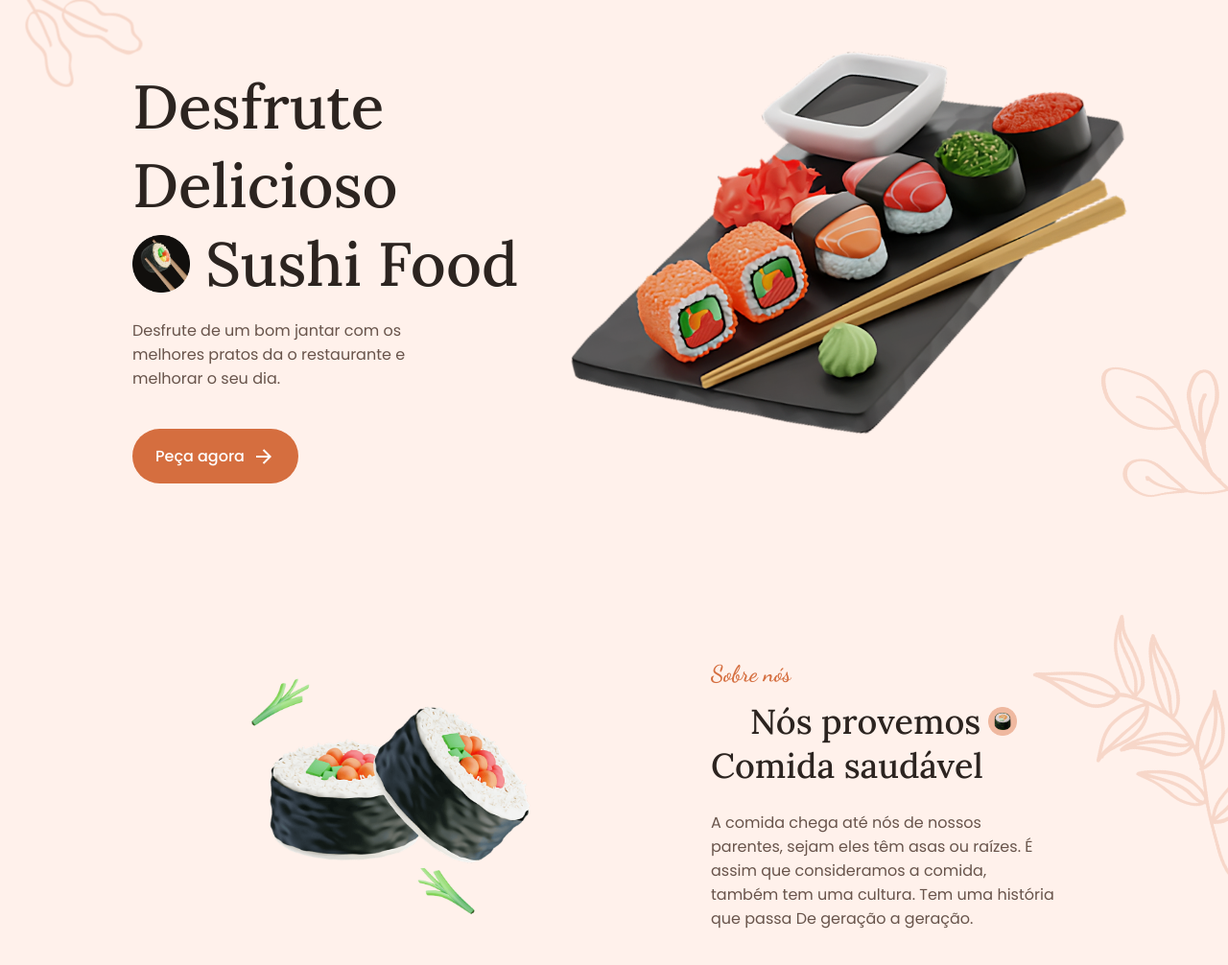
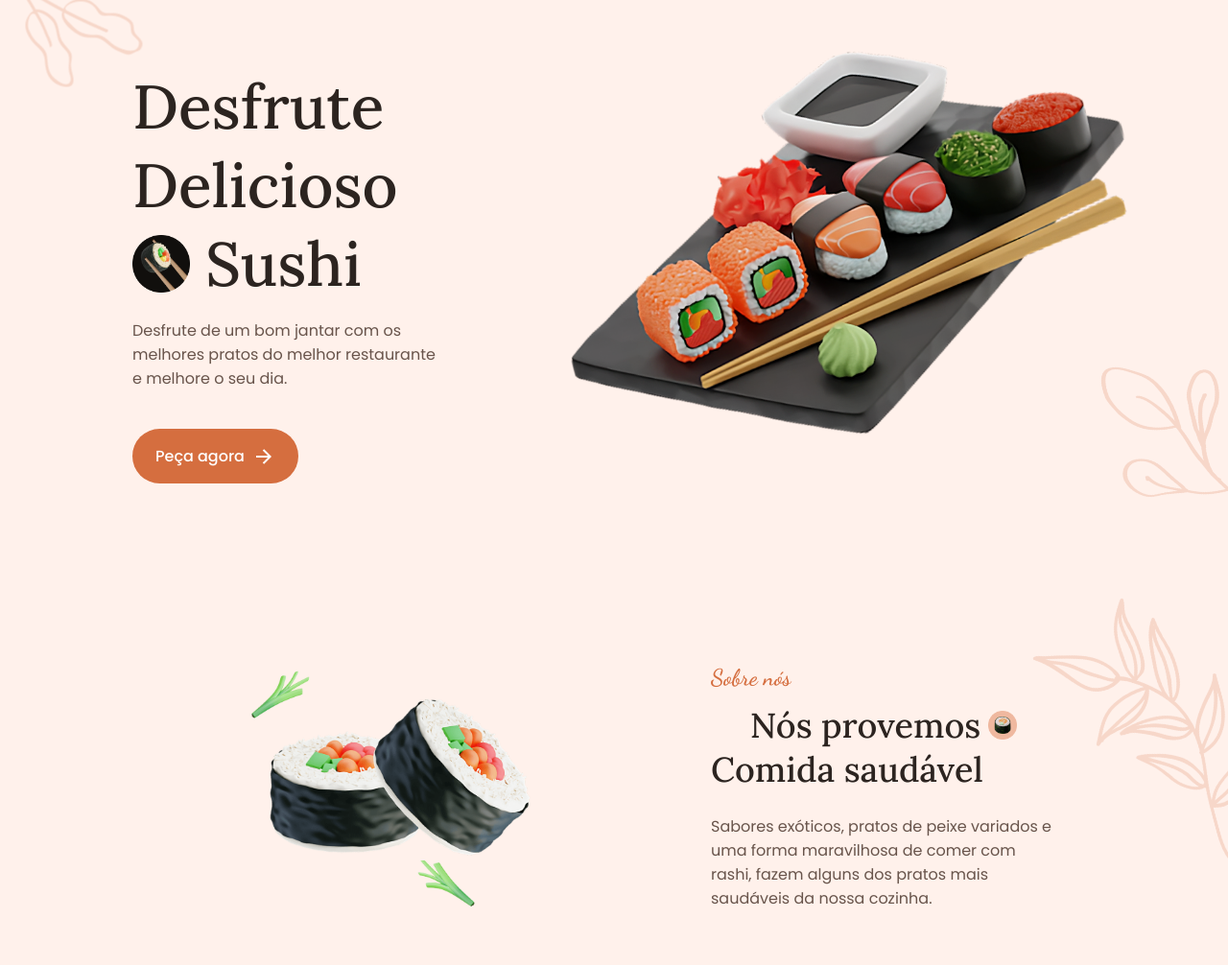
Before and after one commit to Fe7rodrigues/sushi-restaurant, a plain HTML site: page index.html in a window 1280 px wide. Shown: the part 154-1160 px from the top of the page at 96% size. Drawn offline with nearby package versions, Linux system fonts and the light colour scheme.

Commit message:
alterando o texto da --> home__description,about__description

```diff
--- a/index.html
+++ b/index.html
@@ -81,13 +81,13 @@
 
                         <div>
                             <img src="assets/img/home-sushi-title.png" alt="home image">
-                            Sushi Food
+                            Sushi
                         </div>
                     </h1>
 
                     <p class="home__description">
-                        Desfrute de um bom jantar com os melhores pratos da
-                        o restaurante e melhorar o seu dia.
+                        Desfrute de um bom jantar com os melhores pratos do
+                        melhor restaurante e melhore o seu dia.
                     </p>
 
                     <a href="#" class="button">
@@ -115,10 +115,9 @@
                     </h2>
 
                     <p class="about__description">
-                        A comida chega até nós de nossos parentes, sejam eles
-                        têm asas ou raízes. É assim que consideramos a comida,
-                        também tem uma cultura. Tem uma história que passa
-                        De geração a geração.
+                        Sabores exóticos, pratos de peixe variados e uma
+                        forma maravilhosa de comer com rashi, fazem alguns dos pratos mais saudáveis
+                        da nossa cozinha.
                     </p>
                 </div>
 
@@ -188,8 +187,9 @@
                     </h2>
 
                     <p class="recently__description">
-                        Dê uma olhada no que há de novo. E não priva
-                        de uma boa refeição, aproveite e seja feliz.
+                        Dê uma olhada no que há de novo.
+                        E mime-se com uma boa refeição, divirta-se e seja feliz.
+
                     </p>
 
                     <a href="#" class="button">
```
